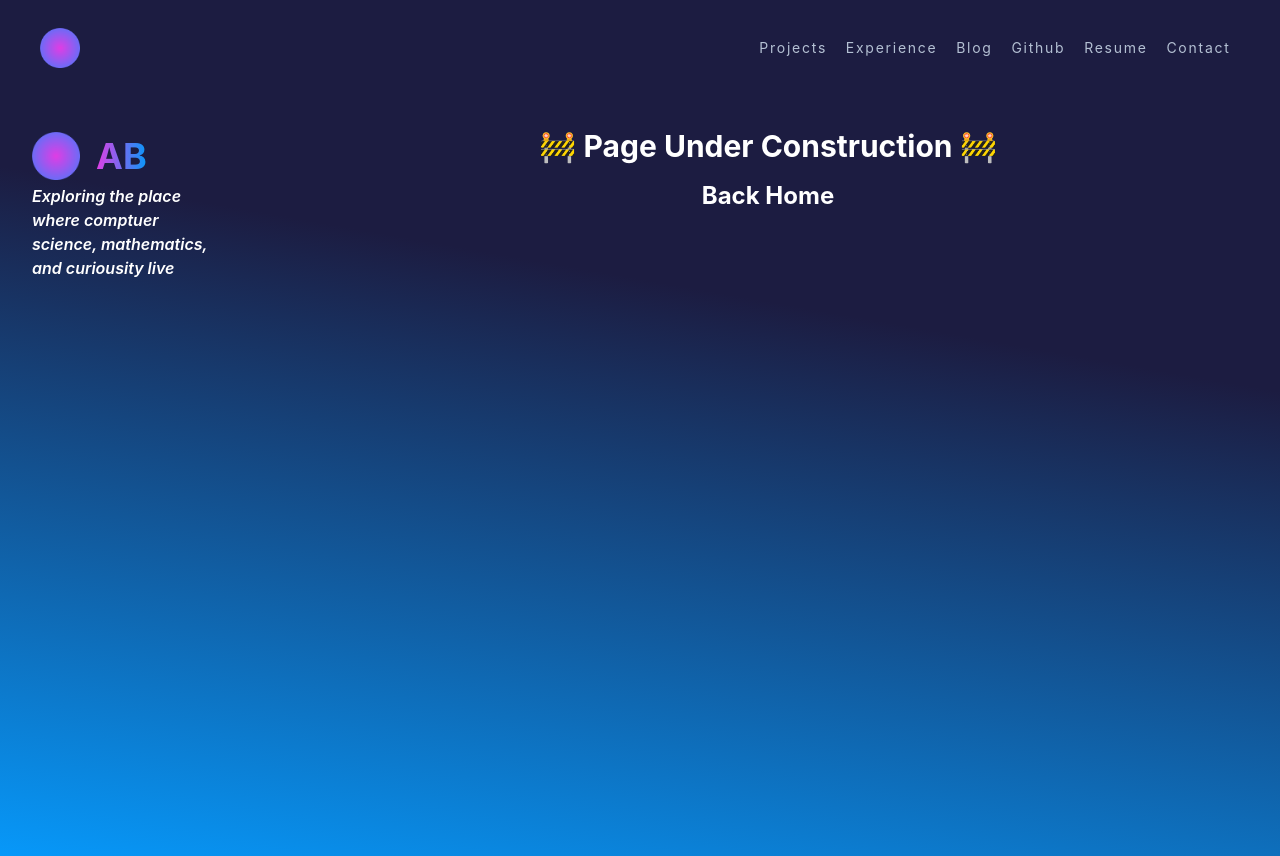
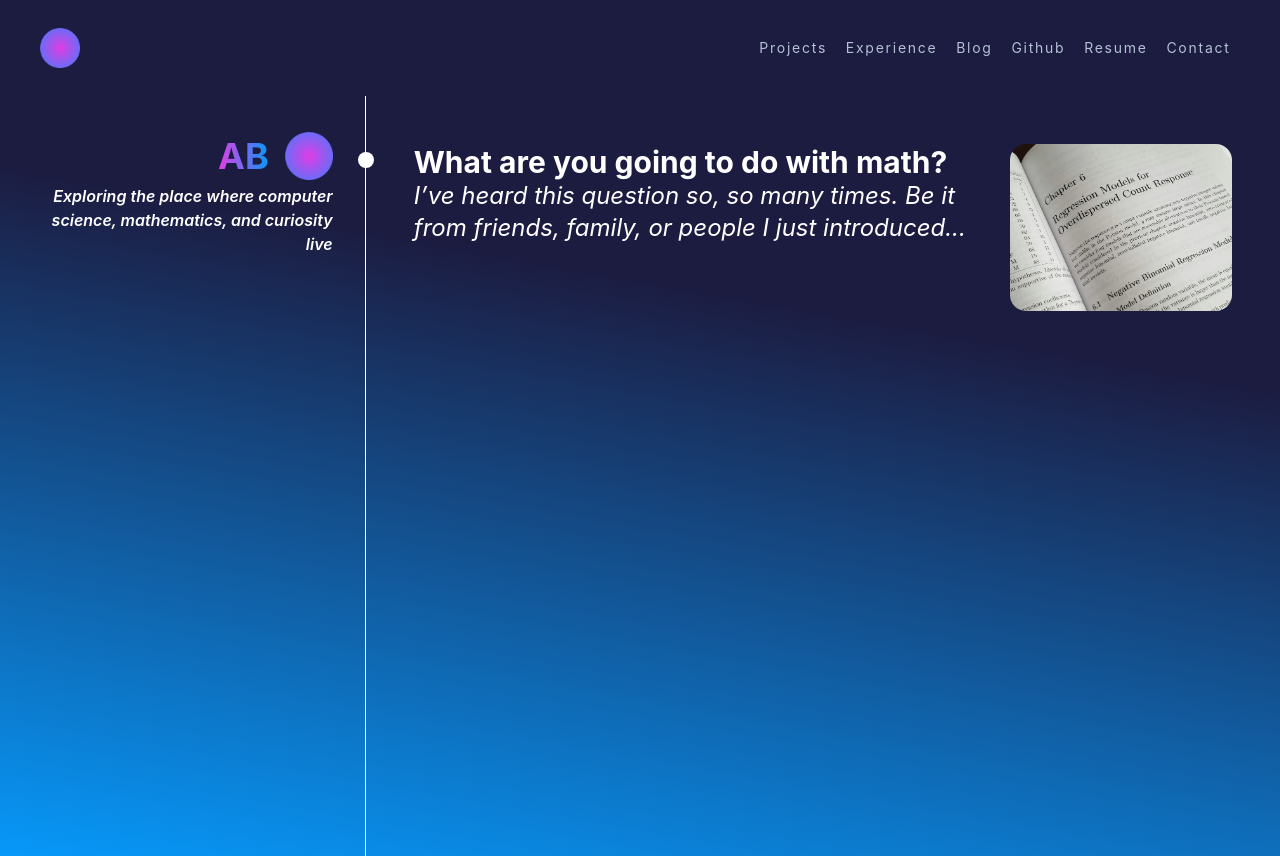
Before and after one commit to banushi-a/altonbanushi.com, a React (Create React App) app: page /blog in a window 1280 px wide. Built offline with nearby package versions, Linux system fonts and the light colour scheme.

Commit message:
Blog Page First Post

```diff
--- a/src/components/BlogLink.tsx
+++ b/src/components/BlogLink.tsx
@@ -1,13 +1,41 @@
 type BlogLinkType = {
   href: string;
+  title: string;
+  previewText: string;
+  image: string;
+  className?: string;
   target?: "_blank" | "_self" | "_parent" | "_top";
 };
 
-const BlogLink = ({ href, target = "_blank" }: BlogLinkType): JSX.Element => {
+const BlogLink = ({
+  href,
+  title,
+  previewText,
+  image,
+  className,
+  target = "_blank",
+}: BlogLinkType): JSX.Element => {
   return (
-    <a href={href} target={target} className="border border-red-500">
-      content
-    </a>
+    <div>
+      <div className="h-4 w-4 bg-white rounded-full absolute ml-[-40px] mt-6" />
+      <a
+        href={href}
+        target={target}
+        className={`grid grid-cols-7 hover:outline hover:outline-white hover:rounded-2xl p-4 gap-4 ${className}`}
+      >
+        <div className="col-span-7 md:col-span-5 pr-2 md:pr-4">
+          <h2 className="font-bold text-xl md:text-2xl lg:text-3xl">{title}</h2>
+          <p className="text-md italic md:text-lg lg:text-2xl">
+            {previewText}...
+          </p>
+        </div>
+        <img
+          src={image}
+          alt="statistics book page"
+          className="col-span-7 md:col-span-2 rounded-2xl block"
+        />
+      </a>
+    </div>
   );
 };
 
--- a/src/pages/Blog.tsx
+++ b/src/pages/Blog.tsx
@@ -1,78 +1,43 @@
-import { useLayoutEffect, useRef } from "react";
 import { gsap } from "gsap";
 import { ScrollTrigger } from "gsap/ScrollTrigger";
 
+import BlogLink from "../components/BlogLink";
 import Logo from "../images/logo.png";
-import { Link } from "react-router-dom";
+import bookImage from "../images/blogImages/statsImage.png";
 
 gsap.registerPlugin(ScrollTrigger);
 
 const Blog = (): JSX.Element => {
-  const blogLinkRefs = useRef<any[]>([]);
-
   const blogLinks: JSX.Element[] = [
-    <h2
-      className="font-bold text-3xl text-white"
-      ref={(elem) => blogLinkRefs.current.push(elem)}
-    >
-      🚧 Page Under Construction 🚧
-    </h2>,
-    <h3
-      className="font-bold text-2xl text-white hover:underline"
-      ref={(elem) => blogLinkRefs.current.push(elem)}
-    >
-      <Link to="/">Back Home</Link>
-    </h3>,
+    <BlogLink
+      href="https://medium.com/@altonbanushi/what-are-you-going-to-do-with-math-18df2ff067cd"
+      title="What are you going to do with math?"
+      previewText="I’ve heard this question so, so many times. Be it from friends, family, or people I just introduced"
+      image={bookImage}
+    />,
   ];
-
-  // gsap animations
-  useLayoutEffect(() => {
-    blogLinkRefs.current.forEach((ref, i) => {
-      gsap.fromTo(
-        ref,
-        {
-          opacity: 0,
-          y: -50,
-        },
-        {
-          scrollTrigger: {
-            trigger: ref,
-            toggleActions: "restart none none none",
-            start: "50px 80%",
-            end: "50px 60%",
-            once: true,
-          },
-          opacity: 1,
-          y: 0,
-          duration: 2,
-          delay: i / 2,
-        }
-      );
-    });
-  }, []);
 
   return (
     <div
-      className="grid grid-cols-5"
+      className="grid grid-cols-7"
       style={{
         background:
           "linear-gradient(190deg, rgb(28, 28, 65) 30%, rgb(7, 152, 249) 100%)",
       }}
     >
-      <div className="flex flex-col p-8 col-span-5 md:col-span-1 text-white">
-        <div className="flex items-center h-14 gap-4">
-          <img src={Logo} alt="Logo" className="h-12" />
+      <div className="flex flex-col p-8 col-span-7 md:col-span-2 text-white border-b md:border-b-0 md:border-r border-white">
+        <div className="flex justify-end items-center h-14 gap-4">
           <h2 className="text-4xl font-bold bg-gradient-to-r from-my-pink to-my-blue bg-clip-text text-transparent">
             AB
           </h2>
+          <img src={Logo} alt="Logo" className="h-12" />
         </div>
-
-        <h2 className="font-semibold italic">
-          Exploring the place where comptuer science, mathematics, and
-          curiousity live
+        <h2 className="font-semibold italic text-right">
+          Exploring the place where computer science, mathematics, and curiosity
+          live
         </h2>
       </div>
-      <div className="text-white min-h-[95dvh] p-8 flex flex-col justify-start items-center gap-4 col-span-5 md:col-span-4">
+      <div className="text-white min-h-[95dvh] p-8 flex flex-col justify-start items-center gap-4 col-span-7 md:col-span-5">
         {blogLinks}
       </div>
     </div>
```
Also changed, not shown: src/images/blogImages/statsImage.png (added).
